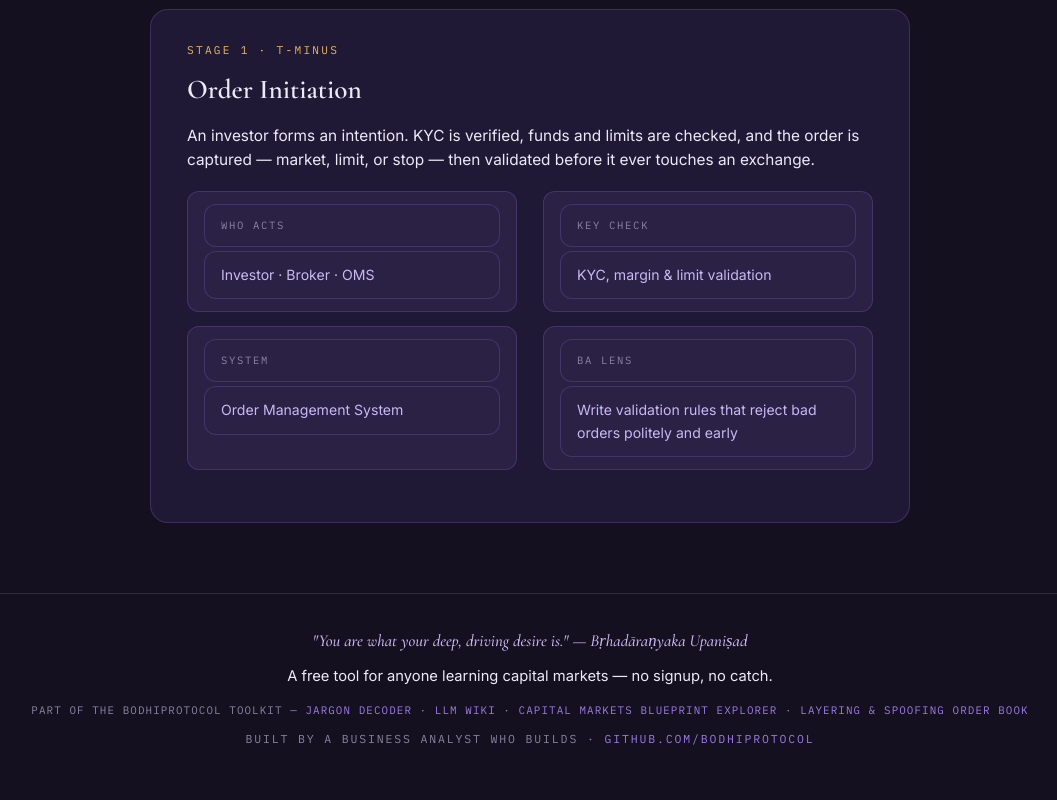
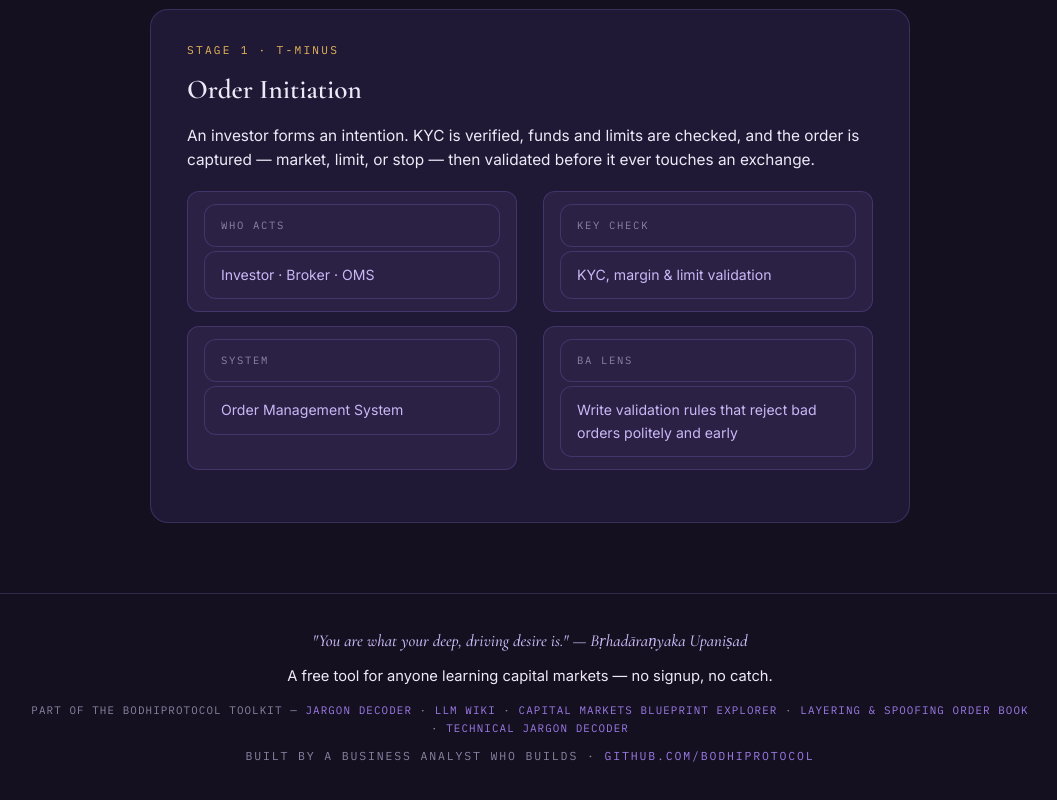
Before and after one commit to BodhiProtocol/trade-lifecycle-explorer, a plain HTML site: page index.html in a window 1280 px wide. Shown: the part 1683-2483 px from the top of the page, without its empty margins (110-1167 px from the left). Drawn offline with nearby package versions, Linux system fonts and the light colour scheme.

Commit message:
Add Technical Jargon Decoder to toolkit footer

```diff
--- a/index.html
+++ b/index.html
@@ -265,7 +265,7 @@ footer .meta a:hover{color:var(--gold)}
   <div class="wrap">
     <div class="om">"You are what your deep, driving desire is." — Bṛhadāraṇyaka Upaniṣad</div>
     <div class="note">A free tool for anyone learning capital markets — no signup, no catch.</div>
-    <div class="related">Part of the BodhiProtocol toolkit — <a href="https://bodhiprotocol.github.io/jargon-decoder/">Jargon Decoder</a> · <a href="https://bodhiprotocol.github.io/llm-wiki/">LLM Wiki</a> · <a href="https://bodhiprotocol.github.io/capital-markets-blueprint-explorer/">Capital Markets Blueprint Explorer</a> · <a href="https://bodhiprotocol.github.io/layering-spoofing-order-book/">Layering &amp; Spoofing Order Book</a></div>
+    <div class="related">Part of the BodhiProtocol toolkit — <a href="https://bodhiprotocol.github.io/jargon-decoder/">Jargon Decoder</a> · <a href="https://bodhiprotocol.github.io/llm-wiki/">LLM Wiki</a> · <a href="https://bodhiprotocol.github.io/capital-markets-blueprint-explorer/">Capital Markets Blueprint Explorer</a> · <a href="https://bodhiprotocol.github.io/layering-spoofing-order-book/">Layering &amp; Spoofing Order Book</a> · <a href="https://bodhiprotocol.github.io/technical-jargon-decoder/">Technical Jargon Decoder</a></div>
     <div class="meta">Built by a business analyst who builds · <a href="https://github.com/BodhiProtocol" target="_blank" rel="noopener">github.com/BodhiProtocol</a></div>
   </div>
 </footer>
```
